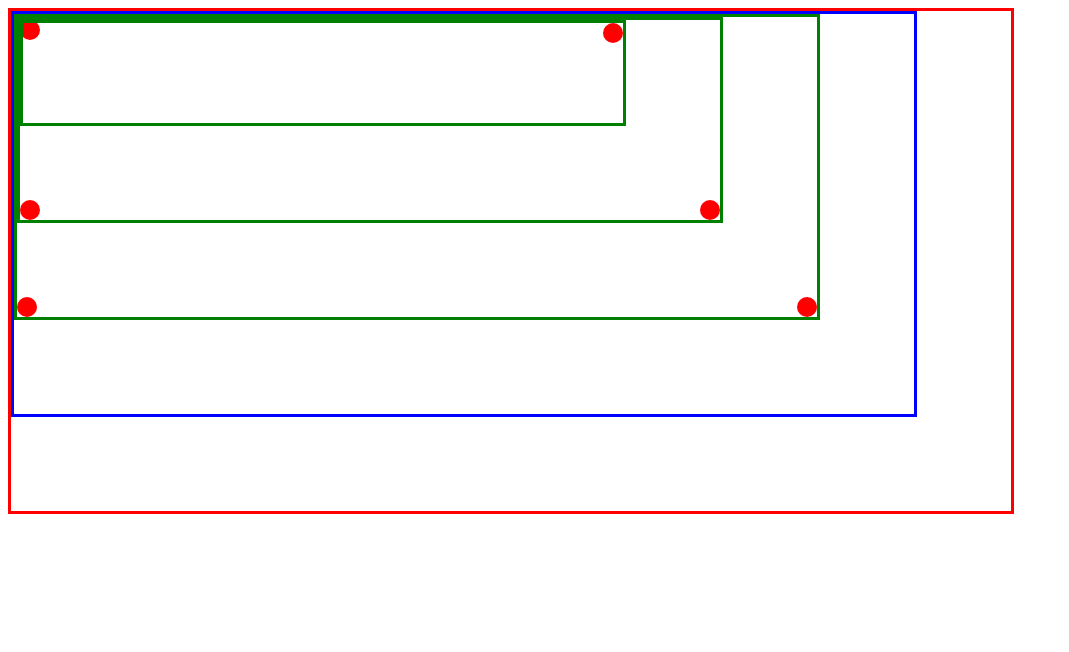
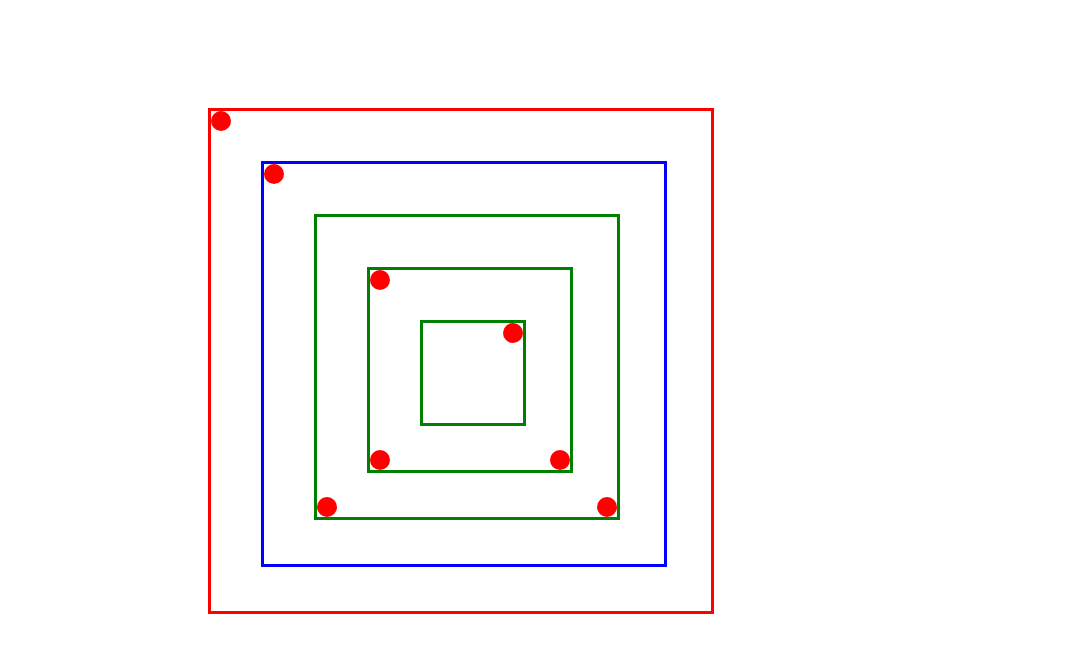
Before and after one commit to Gaurabpun/WT, a plain HTML site: page Practice/position.html in a window 1280 px wide. Shown: the whole page, without its empty margins (0-1069 px from the left). Drawn offline with Linux system fonts and the light colour scheme.

Commit message:
up to date

```diff
--- a/Practice/position.html
+++ b/Practice/position.html
@@ -7,38 +7,47 @@
     <title>Position</title>
 </head>
 <style>
+    body{
+        padding-left: 200px;
+        padding-top: 100px;
+    }
     .pos1{
         border: 3px solid red;
-        width: 1000px;
-        height: 500px;
+        width: 400px;
+        height: 400px;
+        padding: 50px;
         position: relative;
     }
 
     .pos2{
         border: 3px solid blue;
-        width: 900px;
-        height: 400px;
+        width: 300px;
+        height: 300px;
+        padding: 50px;
         position: relative;
     }
 
     .pos3{
         border: 3px solid green;
-        width: 800px;
-        height: 300px;
+        width: 200px;
+        height: 200px;
+        padding: 50px;
         position: relative;
     }
 
     .pos4{
         border: 3px solid green;
-        width: 700px;
-        height: 200px;
+        width: 100px;
+        height: 100px;
+        padding: 50px;
         position: relative;
     }
 
     .pos5{
         border: 3px solid green;
-        width: 600px;
-        height: 100px;
+        width: 0px;
+        height: 0px;
+        padding: 50px;
         position: relative;
     }
 
```
Also changed, not shown: Practice/roll.html (added, +19 -0 lines).
